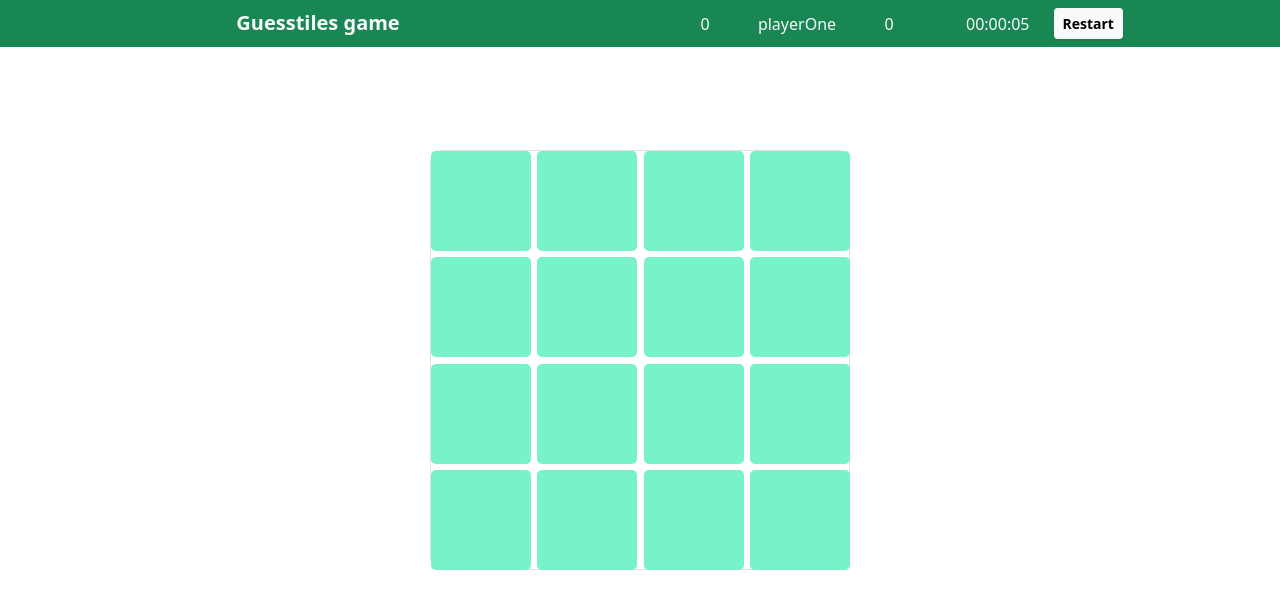
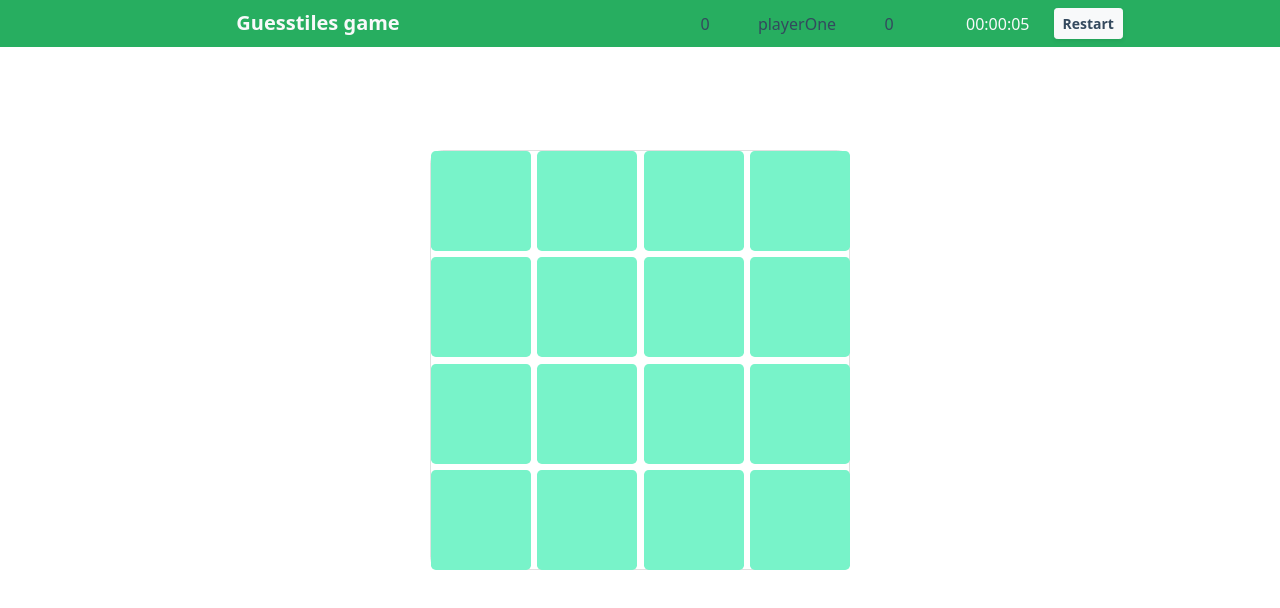
Before and after one commit to Sinkler521/Sinkler521.github.io, a React (Create React App) app: page / in a window 1280 px wide. Shown: the top 608 px of the page. Built offline with nearby package versions, Linux system fonts and the light colour scheme.

Commit message:
some color and margin-padding changes

```diff
--- a/src/components/GameBoard.js
+++ b/src/components/GameBoard.js
@@ -33,10 +33,10 @@ function GameBoard(props) {
                 <div className="row xl-mt-5">
                     <div className="col xl-mt-5 p-0"></div>
                 </div>
-                <div className="row">
-                    <div className="col d-flex justify-content-center align-items-center">
-                        <div className="game_wrap">
-                            <div className="game_board">
+                <div className="row ps-0 pe-0 ms-0 me-0">
+                    <div className="col d-flex justify-content-center align-items-center ps-0 pe-0 ms-0 me-0">
+                        <div className="game_wrap ps-0 pe-0 ms-0 me-0">
+                            <div className="game_board ps-0 pe-0 ms-0 me-0">
                                 {tiles.map((tile) => (
                                     <ConnectedTile key={tile.id} tile={tile} nextTurn={nextTurn}/>
                                 ))}
--- a/src/components/Header.js
+++ b/src/components/Header.js
@@ -9,7 +9,7 @@ export function Header(props) {
 
     return (
         <header>
-            <nav className="navbar fixed-top navbar-light bg-success">
+            <nav className="navbar fixed-top navbar-light" style={{backgroundColor: '#27AE60'}}>
                 <div className="container-fluid">
                     <div className="row w-100 m-0 p-0">
                         <div className="col-xl-6 col-lg-6 col-md-6 col-sm-12 text-center">
@@ -18,18 +18,18 @@ export function Header(props) {
                         <div
                             className="col-xl-3 col-lg-3 col-md-3 col-sm-12 text-center d-flex align-items-center justify-content-evenly">
                             <span
-                                className="mt-xl-0 mt-lg-0 mt-md-0 mt-sm-2 mt-2 text-decoration-none text-light">{scorePlayerOne}</span>
+                                className="mt-xl-0 mt-lg-0 mt-md-0 mt-sm-2 mt-2 text-decoration-none" style={{color: '#34495E'}}>{scorePlayerOne}</span>
                             <span
-                                className="mt-xl-0 mt-lg-0 mt-md-0 mt-sm-2 mt-2 text-decoration-none text-light">{props.winner !== '' ? props.winner : props.turn}</span>
+                                className="mt-xl-0 mt-lg-0 mt-md-0 mt-sm-2 mt-2 text-decoration-none" style={{color: '#34495E'}}>{props.winner !== '' ? props.winner : props.turn}</span>
                             <span
-                                className="mt-xl-0 mt-lg-0 mt-md-0 mt-sm-2 mt-2 text-decoration-none text-light">{scorePlayerTwo}</span>
+                                className="mt-xl-0 mt-lg-0 mt-md-0 mt-sm-2 mt-2 text-decoration-none" style={{color: '#34495E'}}>{scorePlayerTwo}</span>
                         </div>
                         <div
                             className="col-xl-3 col-lg-3 col-md-3 col-sm-12 align-items-center d-flex flex-xl-row flex-lg-row flex-md-row flex-sm-column flex-column">
                             <span
                                 className="text-light text-decoration-none mt-xl-0 mt-lg-0 mt-md-0 mt-sm-2 mt-2 mb-xl-0 mb-lg-0 mb-md-0 mb-sm-2 mb-2"><ConnectedTimer/></span>
                             <button onClick={props.newGame} onTouchEnd={props.newGame}
-                                    className="btn btn-sm btn-light shadow-sm fw-bold ms-lg-4 ms-md-0 ms-sm-0 d-xl-block d-lg-block d-md-block d-sm-none d-none">Restart
+                                    className="btn btn-sm btn-light shadow-sm fw-bold ms-lg-4 ms-md-0 ms-sm-0 d-xl-block d-lg-block d-md-block d-sm-none d-none" style={{color: "#34495E"}}>Restart
                             </button>
                         </div>
                     </div>
```
